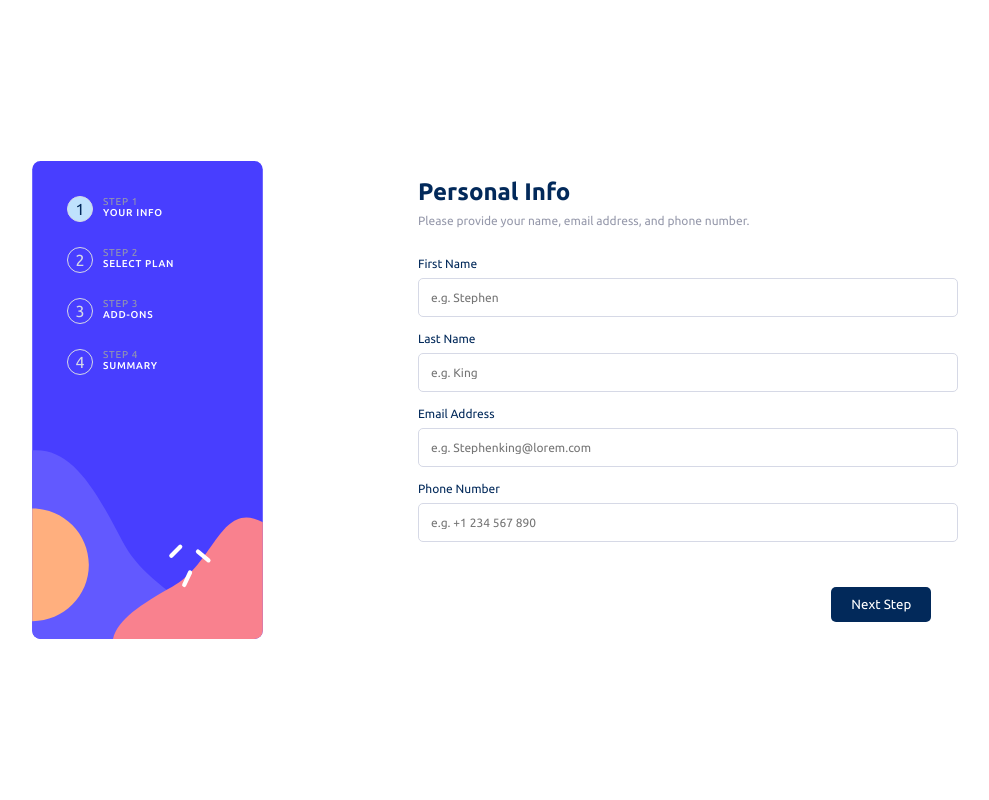
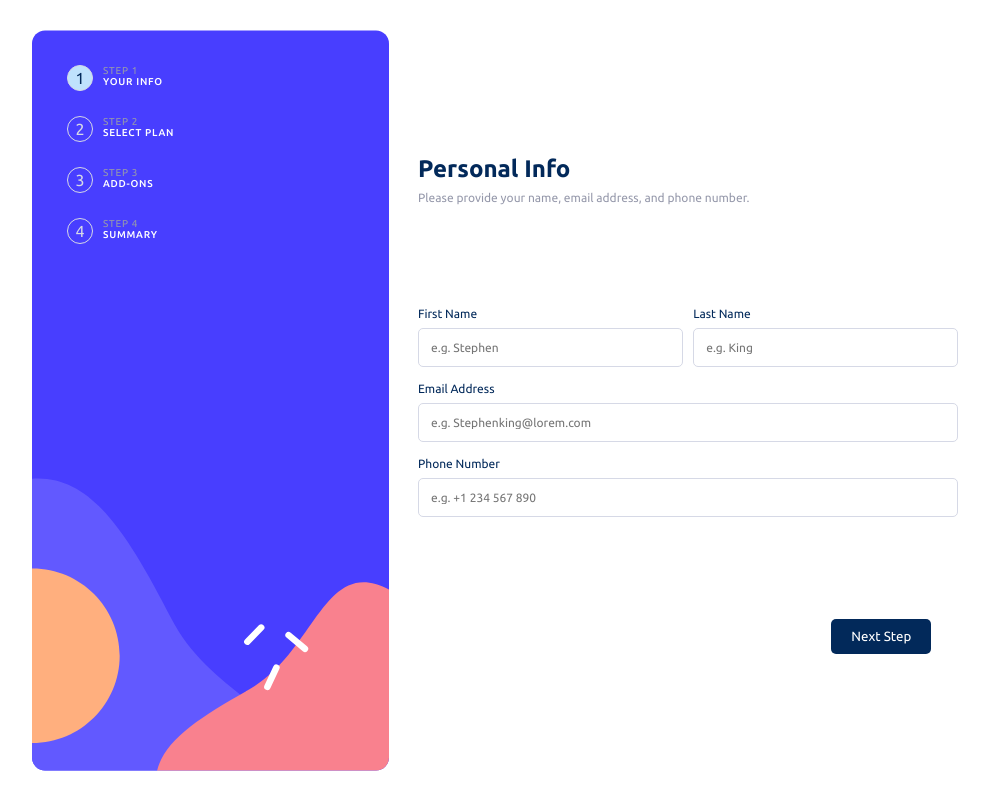
Before and after one commit to Eniola-Bakare/multi-step-form-main, a React (Vite) app in the folder multi-step-form/: page / in a window 1280 px wide. Shown: the whole page, without its empty margins (9-998 px from the left). Built offline with nearby package versions, Linux system fonts and the light colour scheme.

Commit message:
Fix: styling for the main container

```diff
--- a/multi-step-form/src/components/PersonalInfo.jsx
+++ b/multi-step-form/src/components/PersonalInfo.jsx
@@ -16,6 +16,7 @@ export default function PersonalInfo() {
     labelLastName,
     labelPhone,
   } = useFormContext();
+
   return (
     <section className="personalInfo-container">
       <div className="personalInfo-title-div">
@@ -26,6 +27,8 @@ export default function PersonalInfo() {
       </div>
 
       <form className="personalInfo-Form">
+        <div className="personalInfo-Form-names-div">
+          <div className="personalInfo-Form-names first">
             <label className="personalInfo-label">First Name</label>
             <input
               className="personalInfo-input"
@@ -35,22 +38,32 @@ export default function PersonalInfo() {
               onChange={(e) => setFirstName(e.target.value)}
               style={{
                 border: ` ${
-              labelFirstName ? "1px solid red" : "1px solid hsl(229, 24%, 87%)"
+                  labelFirstName
+                    ? "1px solid red"
+                    : "1px solid hsl(229, 24%, 87%)"
                 }`,
               }}
             />
             {labelFirstName && (
               <label
                 className="personalInfo-label error"
-            style={{ color: "red", marginBottom: "10px", fontWeight: "500" }}
+                style={{
+                  color: "red",
+                  marginBottom: "10px",
+                  fontWeight: "500",
+                }}
               >
                 {`${
-              firstName.length > 0 && firstName.length <= 2
+                  firstName.length >= 3
+                    ? ""
+                    : firstName.length > 0 && firstName.length <= 2
                     ? " * First Name must be at least three letters."
                     : "First Name is required"
                 }`}
               </label>
             )}
+          </div>
+          <div className="personalInfo-Form-names last">
             <label className="personalInfo-label">Last Name</label>
             <input
               className="personalInfo-input"
@@ -60,23 +73,32 @@ export default function PersonalInfo() {
               onChange={(e) => setLastName(e.target.value)}
               style={{
                 border: ` ${
-              labelLastName ? "1px solid red" : "1px solid hsl(229, 24%, 87%)"
+                  labelLastName
+                    ? "1px solid red"
+                    : "1px solid hsl(229, 24%, 87%)"
                 }`,
               }}
             />
             {labelLastName && (
               <label
                 className="personalInfo-label error"
-            style={{ color: "red", marginBottom: "10px", fontWeight: "500" }}
+                style={{
+                  color: "red",
+                  marginBottom: "10px",
+                  fontWeight: "500",
+                }}
               >
                 {`${
-              lastName.length > 0 && lastName.length <= 2
-                ? " * Last Name must be at least three letters."
-                : "Last Name is required"
+                  lastName.length >= 3
+                    ? ""
+                    : firstName.length > 0 && firstName.length <= 2
+                    ? " * First Name must be at least three letters."
+                    : "First Name is required"
                 }`}
               </label>
             )}
-
+          </div>
+        </div>
         <label className="personalInfo-label">Email Address</label>
         <input
           className="personalInfo-input"
--- a/multi-step-form/src/components/SelectPlan.jsx
+++ b/multi-step-form/src/components/SelectPlan.jsx
@@ -59,7 +59,7 @@ export default function SelectPlan() {
             color: "red",
             marginBottom: "10px",
             fontWeight: "500",
-            marginTop: "20px",
+            marginTop: "10px",
             alignSelf: "flex-start",
           }}
         >
@@ -79,7 +79,7 @@ export default function SelectPlan() {
                   planType === plan.title
                     ? "1.5px solid hsl(243, 100%, 62%)"
                     : "1px solid hsl(231, 11%, 63%)",
-                scale: planType === plan.title ? "1.1" : "1",
+                scale: planType === plan.title ? "1.085" : "1",
               }}
             >
               <img className="plan-image" src={plan.image} alt={plan.title} />
--- a/multi-step-form/src/contexts/FormContext.jsx
+++ b/multi-step-form/src/contexts/FormContext.jsx
@@ -179,6 +179,11 @@ function FormContextProvider({ children }) {
         labelPhone,
         labelPlan,
 
+        setLabelFirstName,
+        setLabelLastName,
+        setLabelEmail,
+        setLabelPhone,
+
         price,
         planType,
         setPrice,
--- a/multi-step-form/src/index.css
+++ b/multi-step-form/src/index.css
@@ -20,7 +20,7 @@ body {
   display: grid;
   align-items: center;
   width: 95%;
-  /* height: 100%; */
+  height: 100vh;
   grid-template-columns: 1fr 2fr;
   /* column-gap: 50px; */
 
@@ -91,7 +91,7 @@ body {
 .main {
   padding-block: 30px;
   width: 70%;
-  /* height: 80%; */
+  height: 80%;
   display: flex;
   flex-direction: column;
   align-self: center;
@@ -107,7 +107,8 @@ body {
   display: flex;
   flex-direction: column;
   justify-content: space-around;
-  /* height: 80%; */
+  height: 80%;
+  margin-bottom: 30px;
 }
 .personalInfo-title,
 .selectPlan-title,
@@ -153,13 +154,25 @@ body {
 .personalInfo-label.error {
   align-self: flex-end;
 }
+.personalInfo-Form-names-div {
+  display: grid;
+  grid-template-columns: repeat(2, 1fr);
+
+  column-gap: 10px;
+}
+.personalInfo-Form-names {
+  display: flex;
+  flex-direction: column;
+}
 /* SELECT PLAN */
 
 .plan-cards {
   display: grid;
+  align-items: center;
   grid-template-columns: repeat(3, 1fr);
   column-gap: 15px;
   height: 50%;
+  margin-top: 10px;
 }
 
 .plan-card {
@@ -172,14 +185,11 @@ body {
   padding: 15px;
   padding-bottom: 20px;
   cursor: pointer;
-  height: 100%;
+  height: 90%;
 }
 .plan-card:hover {
-  scale: 1.1;
+  transform: scale(1.1);
   border: 2px solid hsl(243, 100%, 62%);
-}
-.plan-card:active {
-  border: 0.5px solid hsl(243, 100%, 62%);
 }
 .plan-image {
   width: 30%;
@@ -200,6 +210,7 @@ body {
   padding: 6px;
   border-radius: 4px;
   width: 100%;
+  margin-top: 40px;
 
   display: flex;
   align-items: center;
@@ -337,7 +348,7 @@ body {
 /* BUTTONS */
 .btn-div {
   display: flex;
-  margin-top: 30px;
+  margin-top: 20px;
   justify-content: flex-end;
   align-self: center;
   width: 90%;
@@ -407,6 +418,11 @@ body {
 }
 
 /* MEDIA QUERIES */
+@media screen and (max-width: 1240px) {
+  .app {
+    column-gap: 50px;
+  }
+}
 @media screen and (max-width: 992px) {
   .app {
     width: 100%;
@@ -417,6 +433,8 @@ body {
   .main {
     padding-block: 20px;
     width: 80%;
+    /* align-self: flex-start;
+    justify-content: center; */
   }
 }
 /*
@@ -479,6 +497,9 @@ body {
     flex-direction: column;
     margin-top: 30px;
   }
+  .plan-card{
+    width: 100%;
+  }
   .plan-texts {
     display: flex;
     flex-direction: column;
@@ -518,11 +539,16 @@ body {
   }
 }
 
-@media screen and (max-width: 478px) {
+@media screen and (max-width: 546px) {
   .main {
     padding: 25px;
   }
+  .personalInfo-Form-names-div {
+    display: flex;
+    flex-direction: column;
+  }
 }
+
 @media screen and (max-width: 375px) {
   body {
     min-width: 374px;
```
Also changed, not shown: 1 other file (tests, documents, lock files or other folders). Lines whose indentation alone changed are shown as unchanged.
